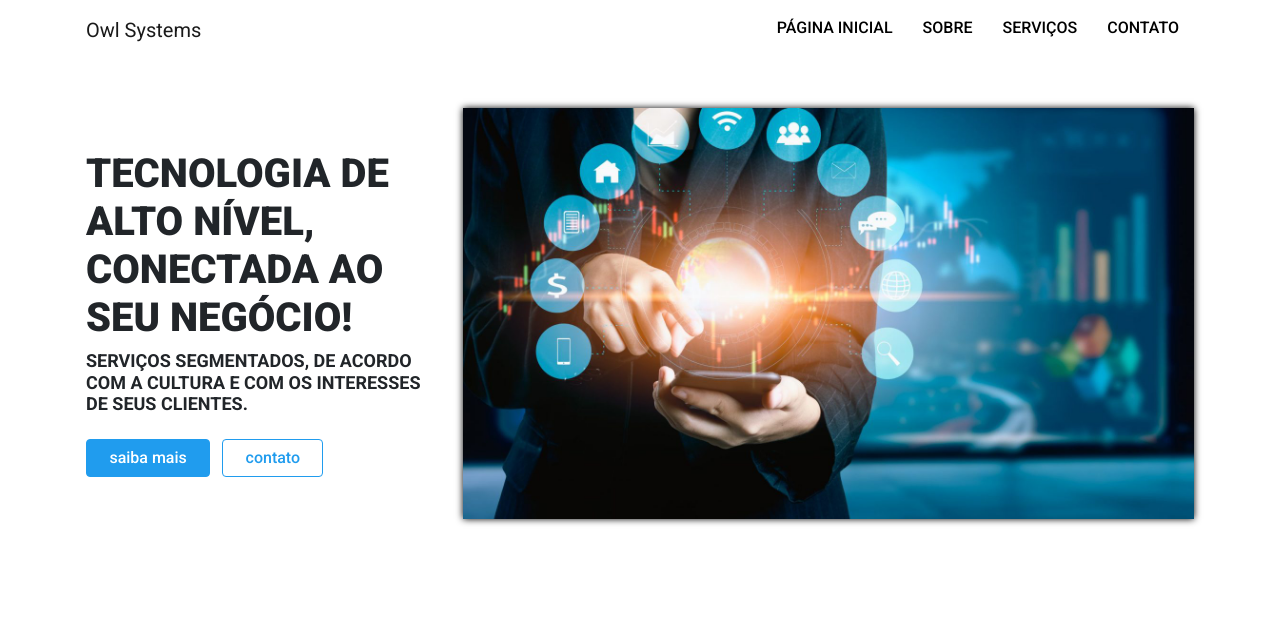
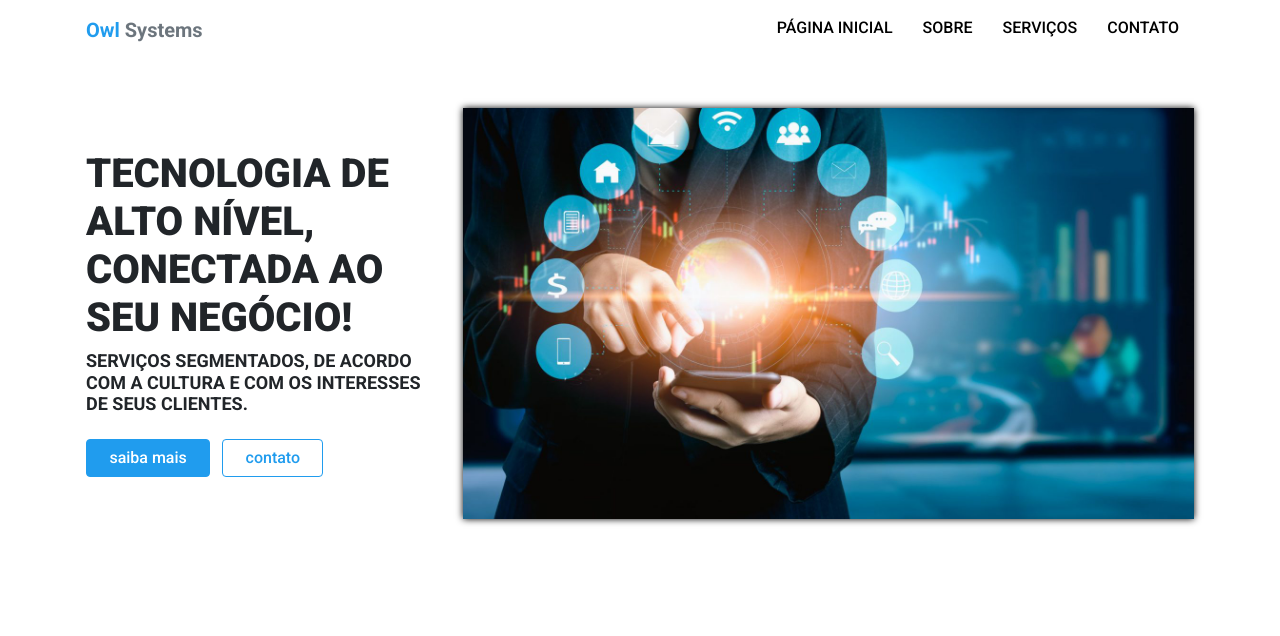
Before and after one commit to slvsccp/projeto_owl, a plain HTML site: page index.html in a window 1280 px wide. Shown: the top 636 px of the page. Drawn offline with nearby package versions, Linux system fonts and the light colour scheme.

Commit message:
Update main.css

```diff
--- a/css/main.css
+++ b/css/main.css
@@ -30,6 +30,15 @@ a {
 
 a:hover {
   color: var(--secondary);
+}
+
+.logo-owl {
+  font-weight: 600;
+  color: var(--bs-gray);
+}
+
+.owl {
+  color: var(--primary);
 }
 
 .title {
```
